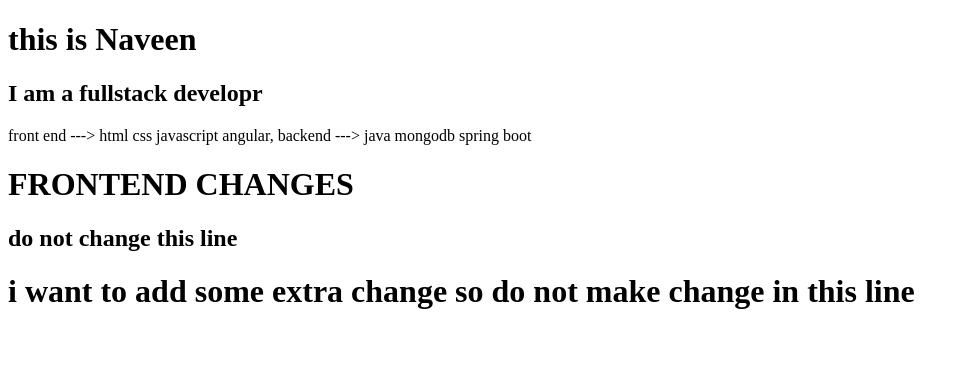
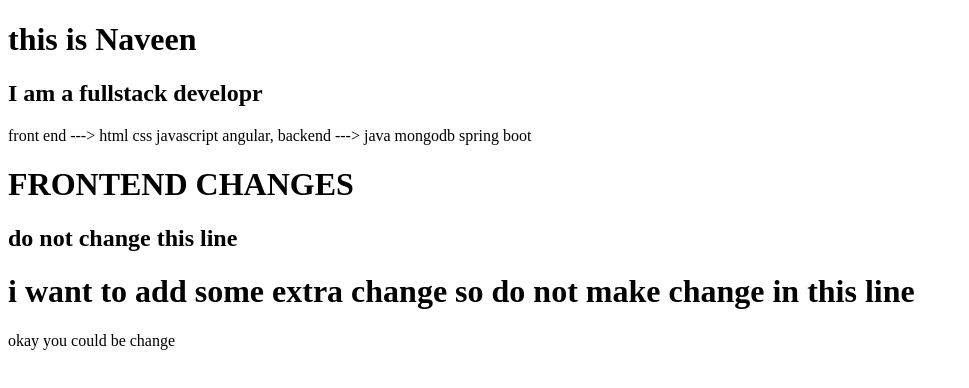
Before and after one commit to Naveenvd/newone, a plain HTML site: page index.html in a window 1280 px wide. Shown: the whole page, without its empty margins (0-969 px from the left). Drawn offline with Linux system fonts and the light colour scheme.

Commit message:
Update : allow changes

```diff
--- a/index.html
+++ b/index.html
@@ -12,5 +12,6 @@
     <h1>FRONTEND CHANGES</h1>
     <h2>do not change this line</h2>
     <h1>i want to add some extra change so do not make change in this line </h1>
+    <p>okay you could be change</p>
 </body>
 </html>
```
